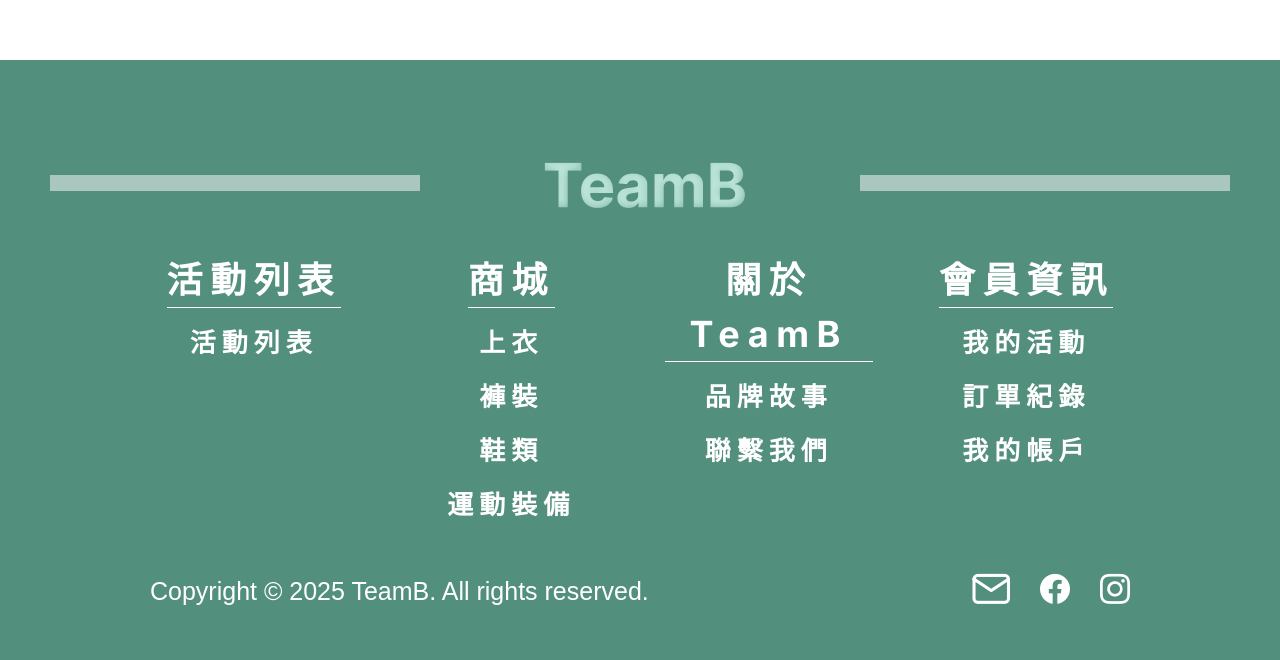
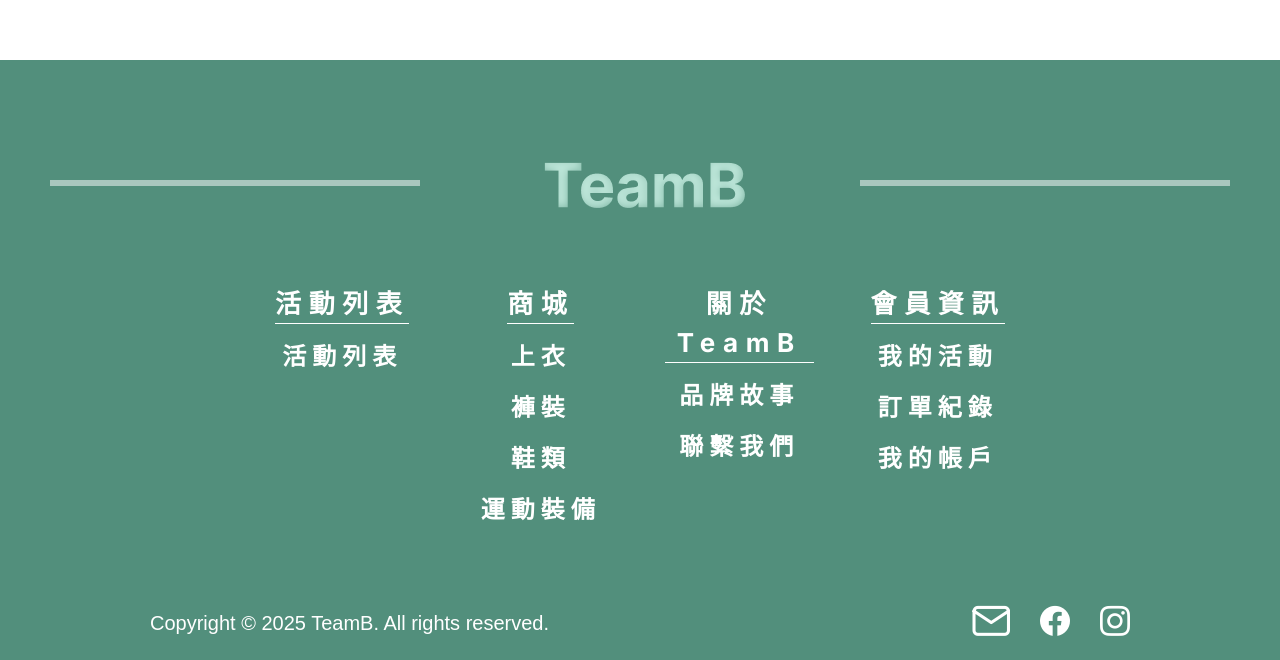
Before and after one commit to zx0938013408/TeamB_next, a Next.js app: page / in a window 1280 px wide. Shown: the part 3300-3960 px from the top of the page. Built offline with nearby package versions, Linux system fonts and the light colour scheme; no server answers.

Commit message:
footer 標題:26px，字24px

```diff
--- a/styles/Footer.module.css
+++ b/styles/Footer.module.css
@@ -3,7 +3,7 @@
 .footerContainer {
   align-self: stretch;
   height: 600px;
-  padding: 100px 50px 50px 50px;
+  padding: 100px 50px 20px 50px;
   background: #528F7C;
   display: flex;
   flex-direction: column;
@@ -23,7 +23,7 @@
 .line {
   flex: 1;
   height: 0;
-  border: 8px rgba(255, 255, 255, 0.50) solid;
+  border: 3px rgba(255, 255, 255, 0.50) solid;
 }
 
 .footerLogo {
@@ -33,7 +33,7 @@
 
 /* 主要連結區 */
 .footerLinks {
-  width: 100%;
+  width: 80%;
   padding: 0 100px;
   display: flex;
   justify-content: center;
@@ -42,7 +42,7 @@
 }
 
 .footerSection {
-  width: 250px;
+  width: 100%;
   display: flex;
   flex-direction: column;
   align-items: center;
@@ -50,7 +50,7 @@
 }
 
 .footerTitle {
-  font-size: 36px;
+  font-size: 26px;
   font-family: Inter, sans-serif;
   font-weight: 700;
   letter-spacing: 7.6px;
@@ -60,7 +60,7 @@
 }
 
 .footerLink {
-  font-size: 26px;
+  font-size: 24px;
   font-family: Inter, sans-serif;
   font-weight: 700;
   letter-spacing: 6px;
@@ -84,7 +84,7 @@
 }
 
 .copyright {
-  font-size: 25px;
+  font-size: 20px;
   font-family: "Noto Sans TC", sans-serif;
   font-weight: 400;
   color: white;
```
